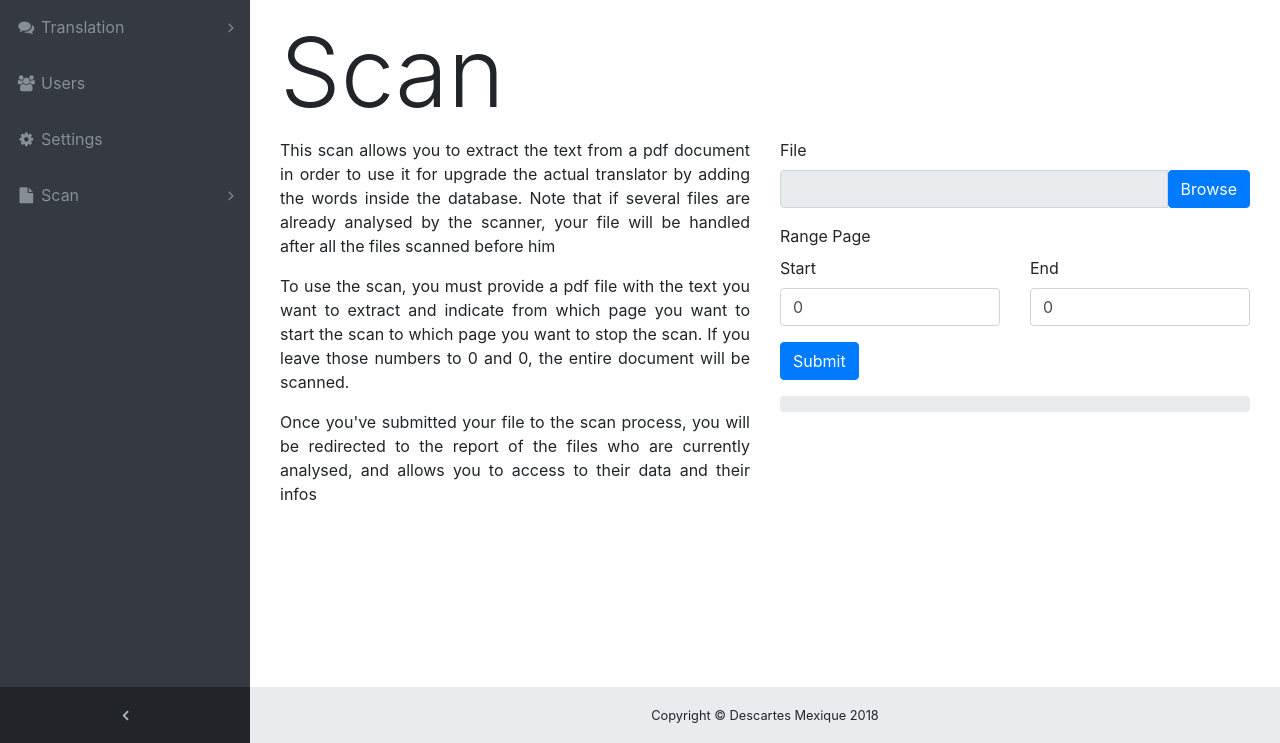
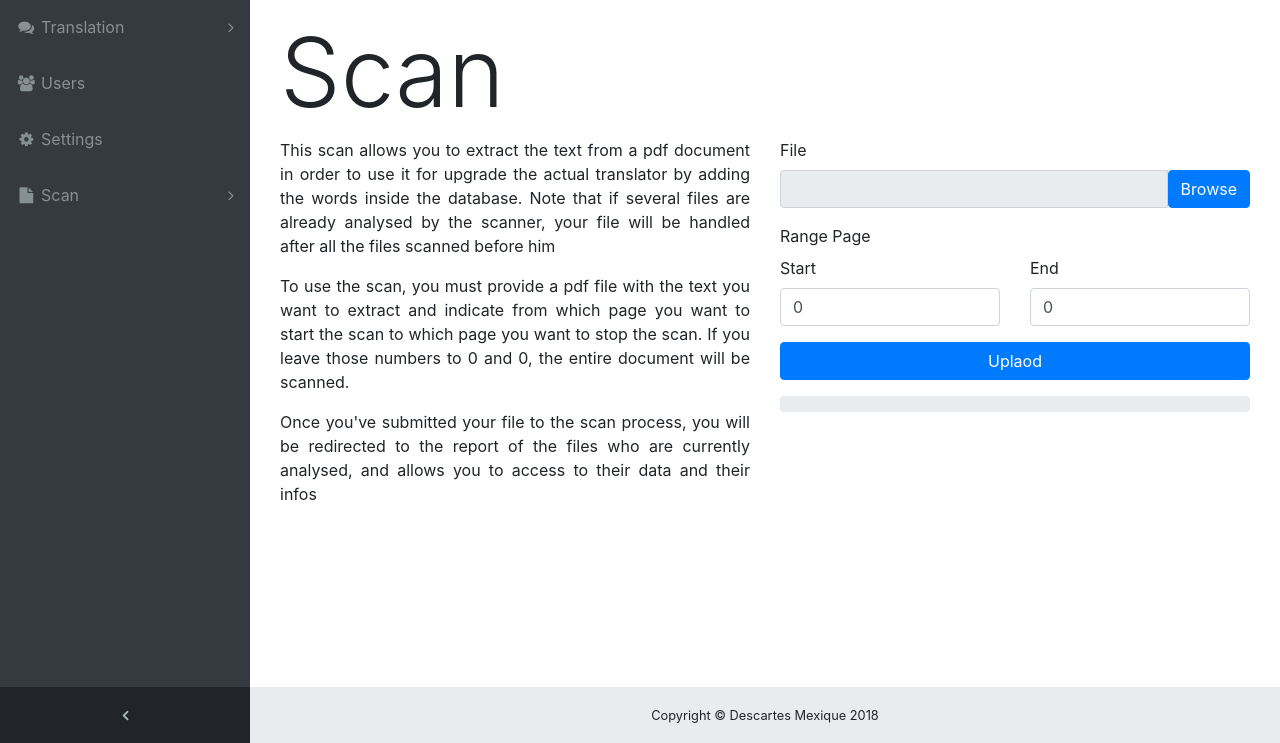
Before and after one commit to Hugo291/Projet_Descartes_Maya, a Flask app: page /scan/ in a window 1280 px wide. Shown: the part 57-800 px from the top of the page. Run offline with Flask 2, Linux system fonts and the light colour scheme; the visitor is signed in with stand-in values (Sample User, id 1); data comes from the database, SQL or seed files in the repository; parts of the project's set-up code (start-up, migrations or seed data) failed here and were passed over; some libraries are stand-ins or nearby versions.

Commit message:
fix uplaod process

```diff
--- a/app/static/js/upload.js
+++ b/app/static/js/upload.js
@@ -48,9 +48,10 @@ $(document).ready(function() {
 				} else {
 					 $('.state').html(
 				        '<div class="alert alert-danger alert-dismissible" role="alert"> <strong>Error : </strong> '+data.error+'  <button type="button" class="close" data-dismiss="alert" aria-label="Close"> <span aria-hidden="true">&times;</span> </button> </div>'
-                    );
+					 );
 					 //set progress 0
                     setProgress(0);
+                    $("#submit-upload").prop("disabled",false);
 
 				}
 			} ,
@@ -58,7 +59,7 @@ $(document).ready(function() {
 			error : function(data){
 			    setProgress(0);
 			    $('.state').html(
-				        '<div class="alert alert-danger alert-dismissible" role="alert"> <strong>Error : </strong> '+data+'  <button type="button" class="close" data-dismiss="alert" aria-label="Close"> <span aria-hidden="true">&times;</span> </button> </div>'
+				        '<div class="alert alert-danger alert-dismissible" role="alert"> <strong>Error : </strong> an error occurred during the upload <button type="button" class="close" data-dismiss="alert" aria-label="Close"> <span aria-hidden="true">&times;</span> </button> </div>'
                         );
 			}
 
--- a/app/templates/scan/upload.html
+++ b/app/templates/scan/upload.html
@@ -49,7 +49,7 @@
                       </div>
                 </div>
 
-                <button id="submit-uplaod" type="submit" class="btn btn-primary">Submit</button>
+                <input id="submit-upload" type="submit" class="btn btn-primary btn-block"  value="Uplaod"/>
             </form>
 
 
```
